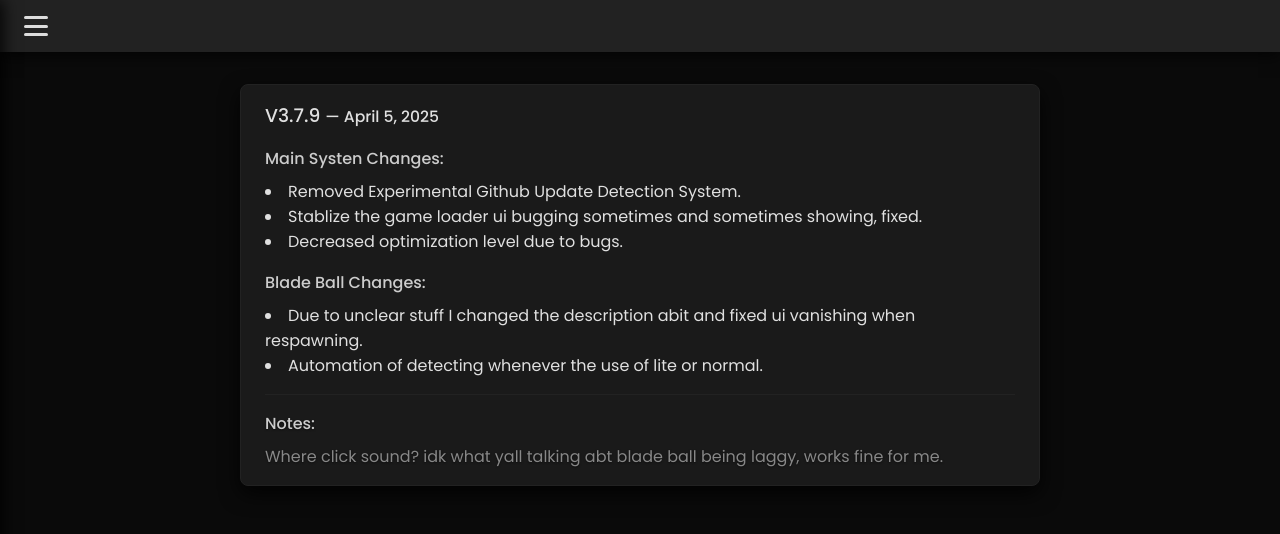
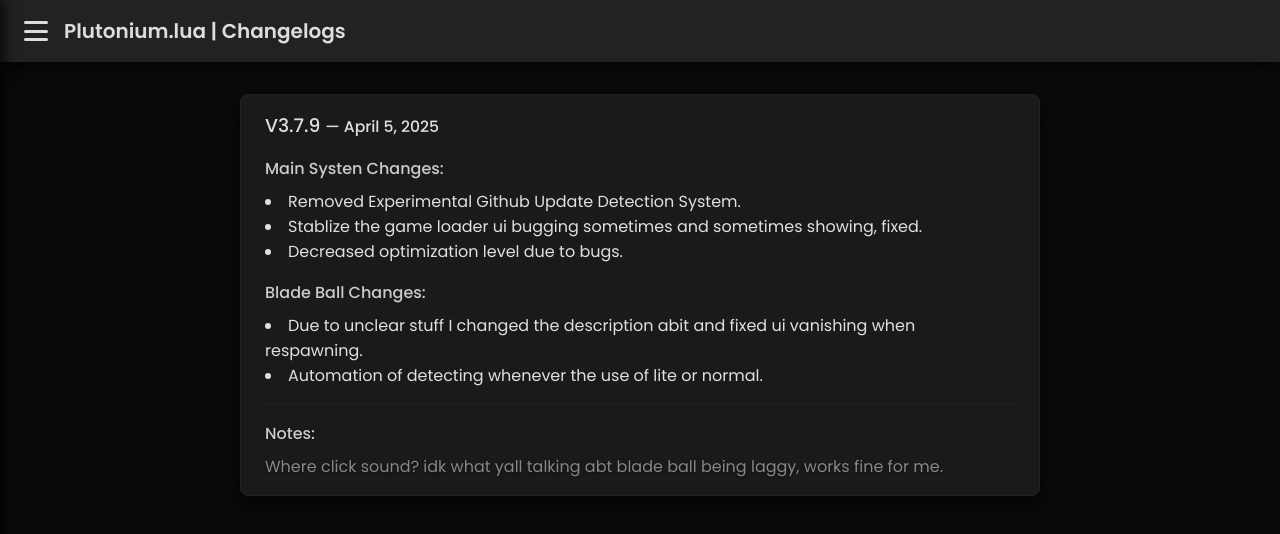
Before and after one commit to PawsThePaws/Plutonium.Changelogs, a plain HTML site: page index.html in a window 1280 px wide. Drawn offline with Linux system fonts and the light colour scheme.

Commit message:
Update index.html

```diff
--- a/index.html
+++ b/index.html
@@ -214,6 +214,7 @@
 <body>
   <nav class="navbar">
     <div class="burger" id="burger"><span></span><span></span><span></span></div>
+    <div class="nav-title">Plutonium.lua | Changelogs</span></div>
   </nav>
 
   <aside class="side-menu" id="side-menu" aria-label="Versions menu">
```
